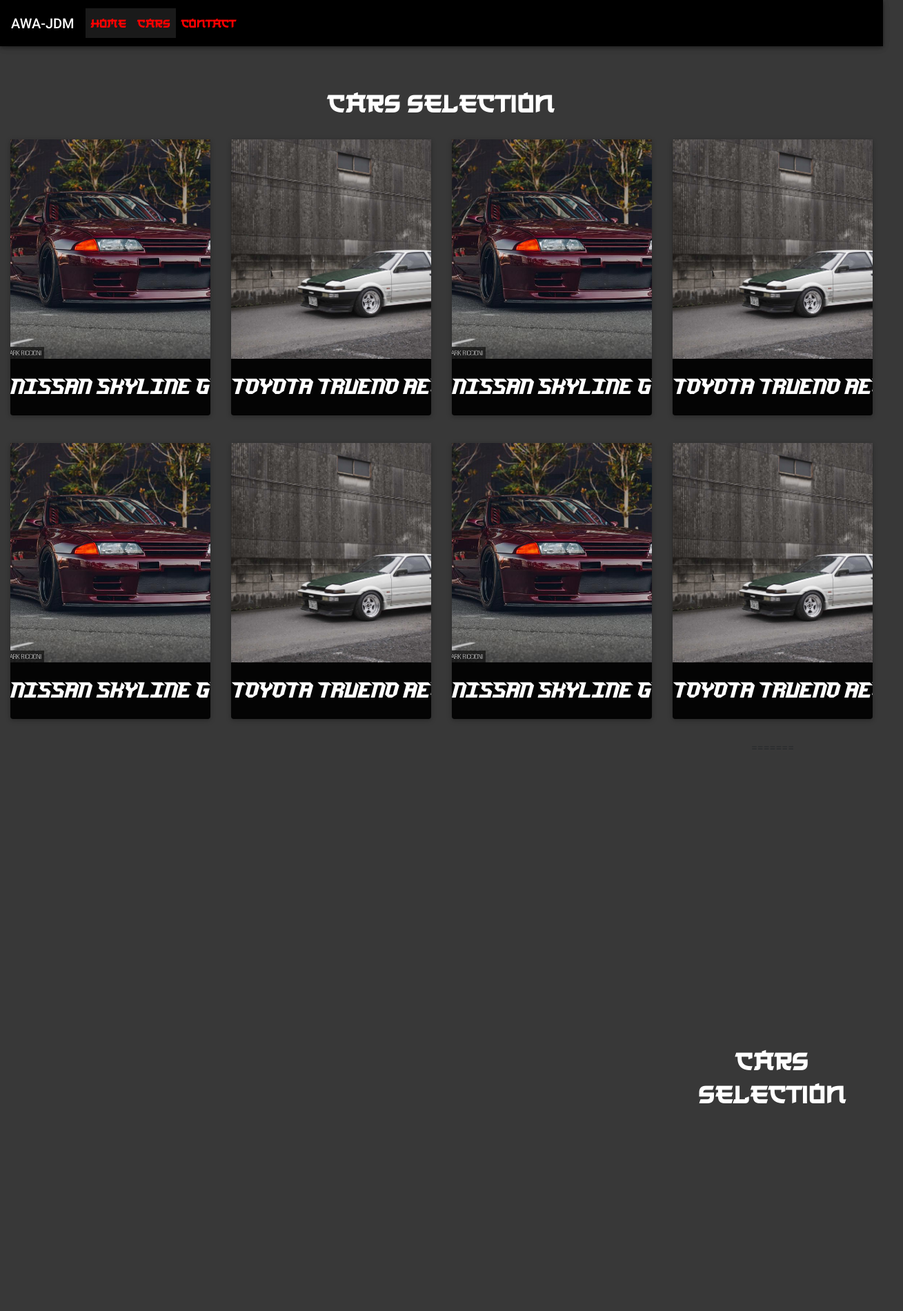
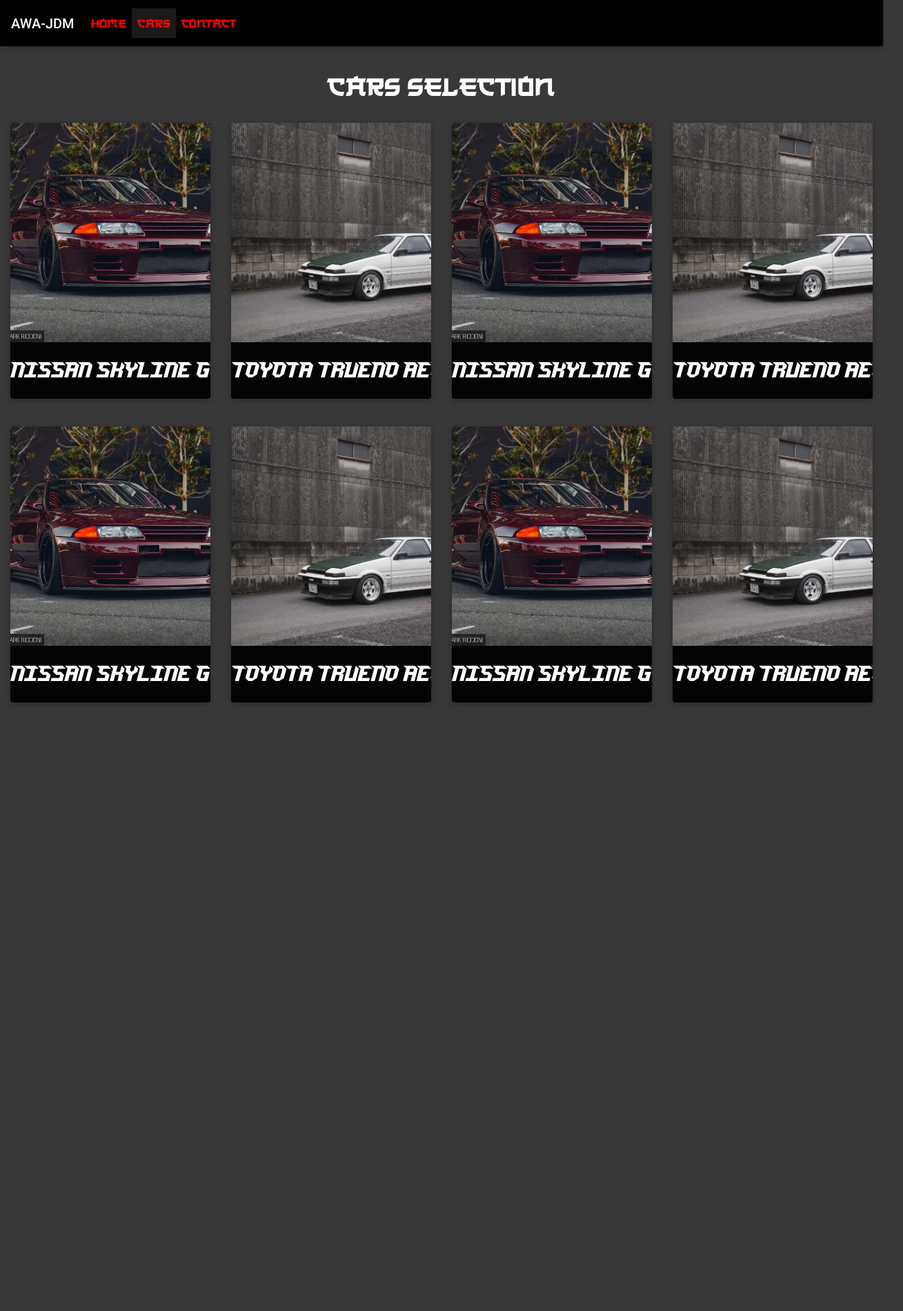
Before and after one commit to CPNV-ES/AWA-JDM, a plain HTML site: page views/cars.html in a window 1280 px wide. Shown: the top 1900 px of the page at 69% size, 1309 px wide, since content can reach past the window. After the commit the page ends 1048 px from the top, so only its background shows below. Drawn offline with nearby package versions, Linux system fonts and the light colour scheme; files whose address does not match are found by name.

Commit message:
merge conflict

```diff
--- a/views/cars.html
+++ b/views/cars.html
@@ -10,7 +10,6 @@
         <link rel="stylesheet" href="../css/style.css">
     </head>
     <body>
-<<<<<<< HEAD
       <nav class="navbar fixed-top navbar-expand-lg navbar-dark scrolling-navbar">
         <a class="navbar-brand" href="#"><strong>AWA-JDM</strong></a>
         <button class="navbar-toggler" type="button" data-toggle="collapse" data-target="#navbarSupportedContent"
@@ -100,36 +99,6 @@
                     <p>Toyota Trueno AE86</p>
                   </div>
                 </div>
-=======
-        <header>
-
-            <nav class="navbar fixed-top navbar-expand-lg navbar-dark scrolling-navbar">
-              <a class="navbar-brand" href="#"><strong>AWA-JDM</strong></a>
-              <button class="navbar-toggler" type="button" data-toggle="collapse" data-target="#navbarSupportedContent"
-                aria-controls="navbarSupportedContent" aria-expanded="false" aria-label="Toggle navigation">
-                <span class="navbar-toggler-icon"></span>
-              </button>
-              <div class="collapse navbar-collapse" id="navbarSupportedContent">
-                <ul class="navbar-nav mr-auto">
-                  <li class="nav-item active">
-                    <a class="nav-link" href="/views">Home <span class="sr-only">(current)</span></a>
-                  </li>
-                  <li class="nav-item active">
-                    <a class="nav-link" href="cars.html">Cars</a>
-                  </li>
-                  <li class="nav-item">
-                    <a class="nav-link" href="#">Contact</a>
-                  </li>
-                </ul>
-              </div>
-            </nav>
-
-            <div class="viewCars intro-2">
-              <div class="full-bg-img">
-                <div class="mask flex-center text-center mainTitle">
-                    <h1 class="titleCars">Cars Selection</h1>
-                </div>
->>>>>>> 174ea31faffb1ce9c3714185f07f757dd464aa89
               </div>
             </div>
           </div>
```
